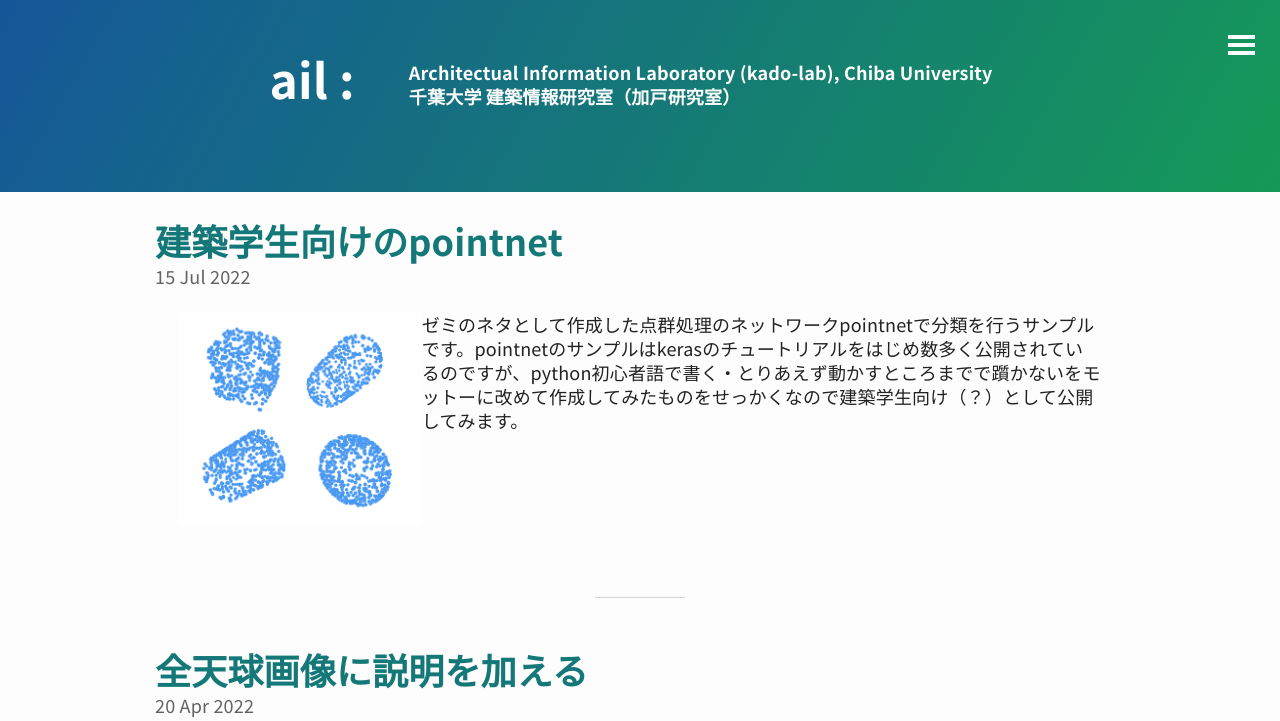
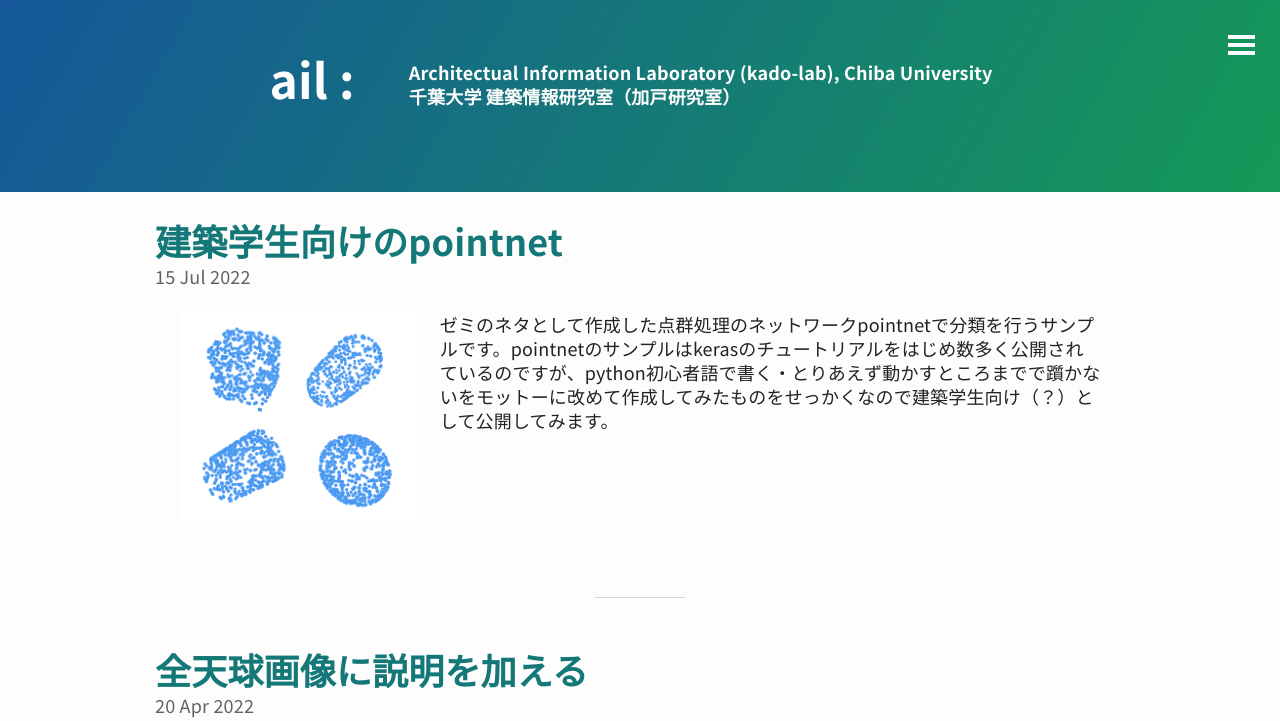
Before and after one commit to ail-and-colleagues/ail-and-colleagues.github.io, a Jekyll site: the page built from index.html, in a window 1280 px wide. Shown: the top 721 px of the page. Built offline with Jekyll 4.4.1, drawn with Linux system fonts in a browser that asks for light colours; the list of posts is cut into pages by our own code; grey boxes are pictures that could not be loaded.

Commit message:
add padding to outline_flex.

```diff
--- a/_sass/typography.scss
+++ b/_sass/typography.scss
@@ -129,6 +129,7 @@ blockquote {
 }
 .outline_flex{
 	width: 70%;
+	padding: 0 0 0 1em;
 }
 
 }
```
